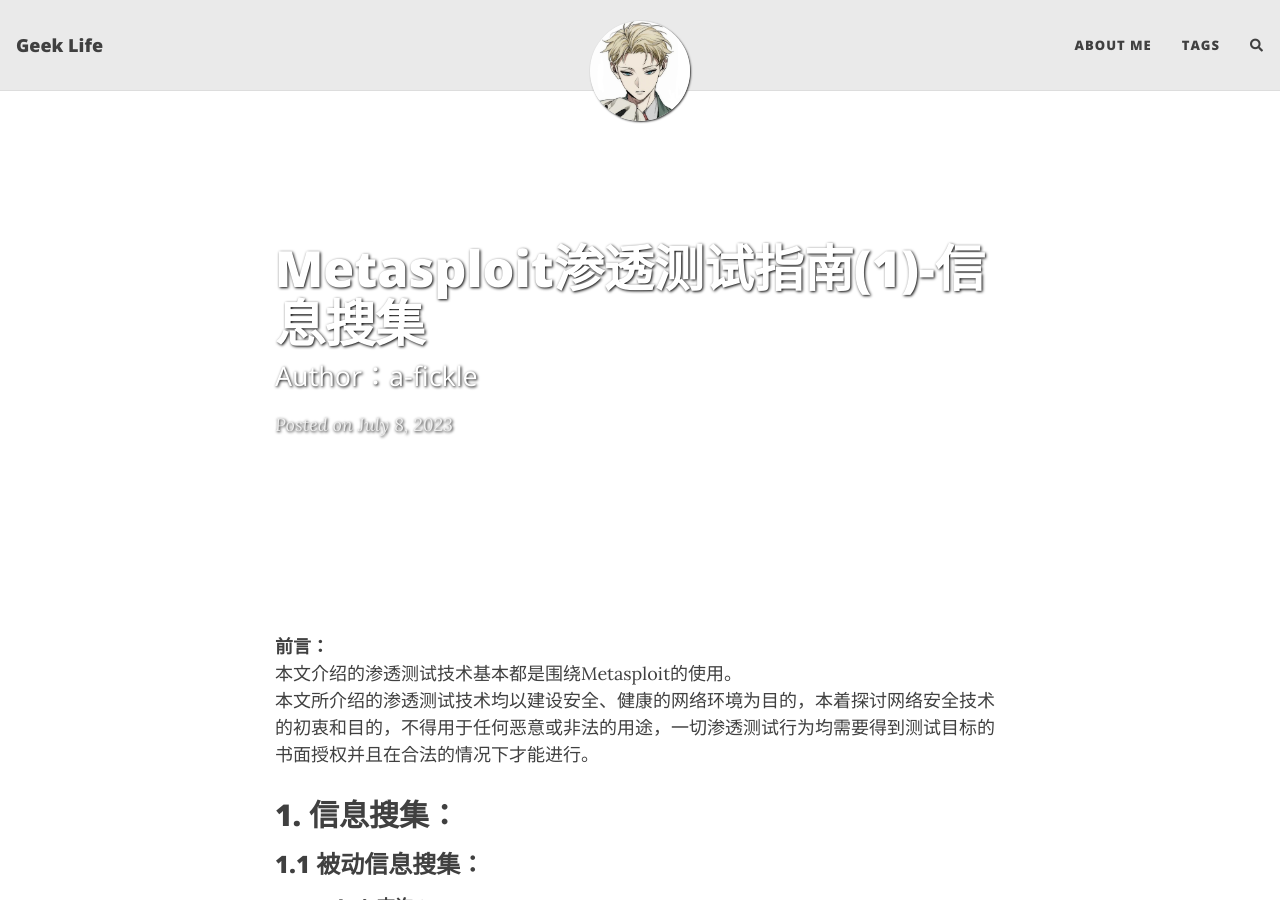
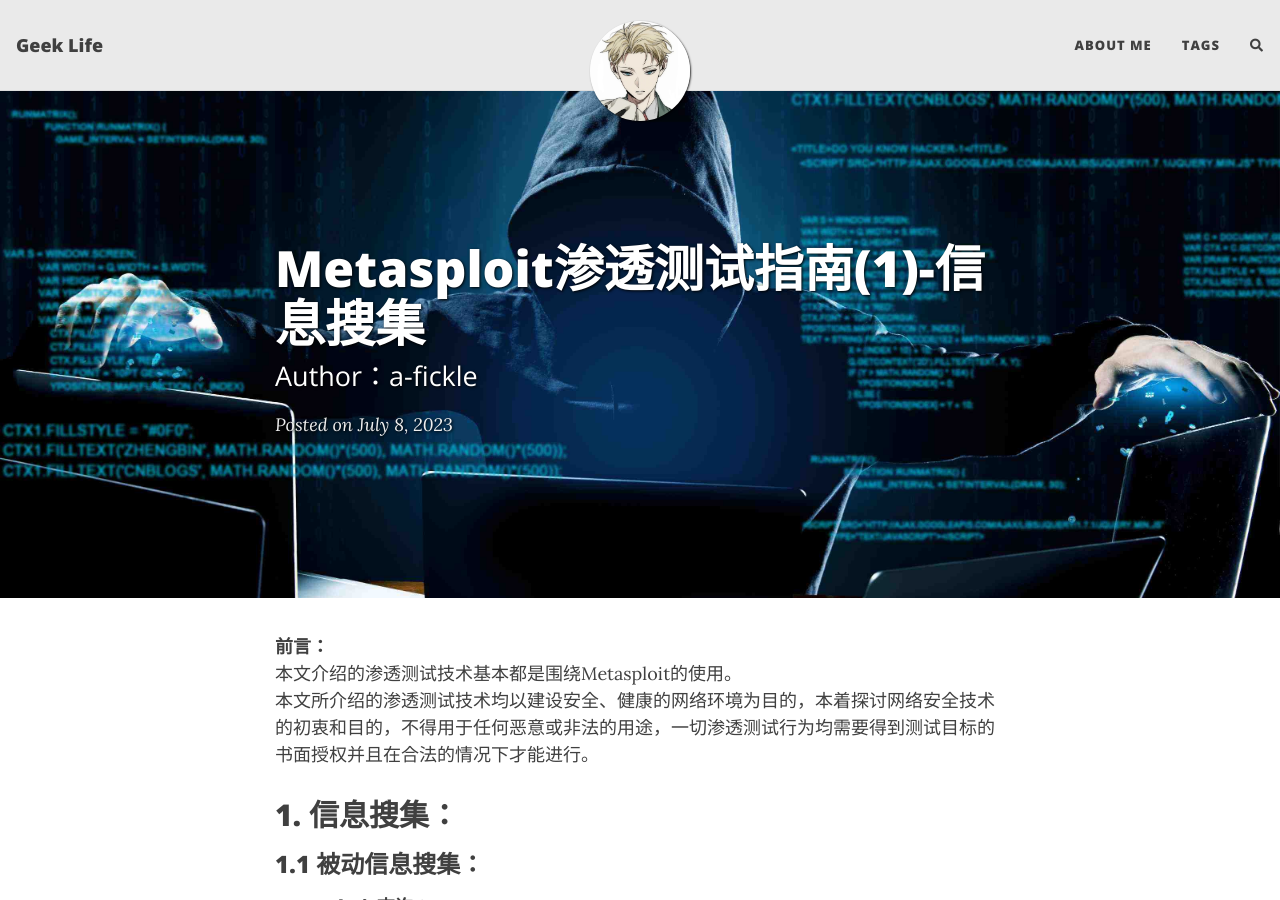
Before and after one commit to a-fickle/a-fickle.github.io, a Jekyll site: the page built from _posts/2023-07-08-Metasploit渗透测试指南(1)-信息搜集.md, in a window 1280 px wide and 900 px high. Built offline with Jekyll 4.4.1, drawn with Linux system fonts in a browser that asks for light colours; nearby versions of some CDN libraries; comment, search, counter and statistics services are not loaded.

Commit message:
Update 2023-07-08-Metasploit渗透测试指南(1)-信息搜集.md

```diff
--- a/_posts/2023-07-08-Metasploit渗透测试指南(1)-信息搜集.md
+++ b/_posts/2023-07-08-Metasploit渗透测试指南(1)-信息搜集.md
@@ -4,7 +4,7 @@
 subtitle: Author：a-fickle
 date: 2023-07-08 00:00:00 +0800
 tag: [Metasploit,渗透测试]
-cover-img: /assets/img/2023-07-08-Metasploit渗透测试指南(1)-信息搜集/cover.png
+cover-img: /assets/img/2021-09-02-恶意软件样本分析-特洛伊木马化二进制文件与进程注入/cover.png
 ---
 
 **前言：**
```
